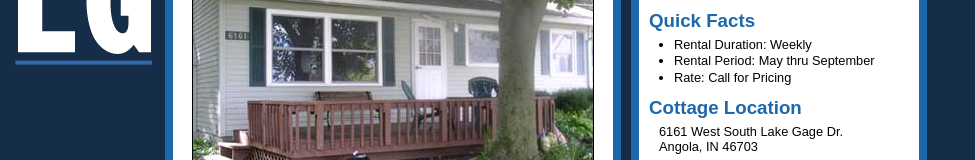
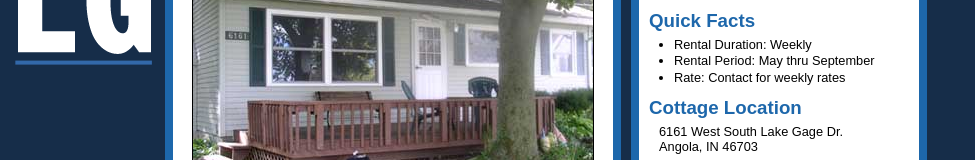
Before and after one commit to neilkelty/rentlakegage.com, a plain HTML site: page index.html in a window 1280 px wide. Shown: the part 134-294 px from the top of the page, without its empty margins (0-975 px from the left). Drawn offline with Linux system fonts and the light colour scheme.

Commit message:
Create index.html

```diff
--- a/index.html
+++ b/index.html
@@ -61,7 +61,7 @@
 			<ul>
 				<li>Rental Duration: Weekly</li>
 				<li>Rental Period: May thru September</li>
-				<li>Rate: Call for Pricing</li>
+				<li>Rate: Contact for weekly rates</li>
 			</ul>
 
 		<h3>Cottage Location</h3>
```
